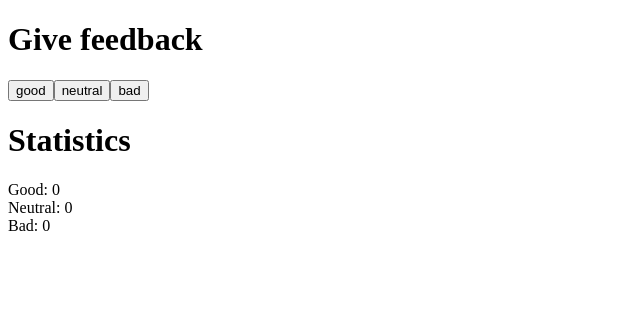
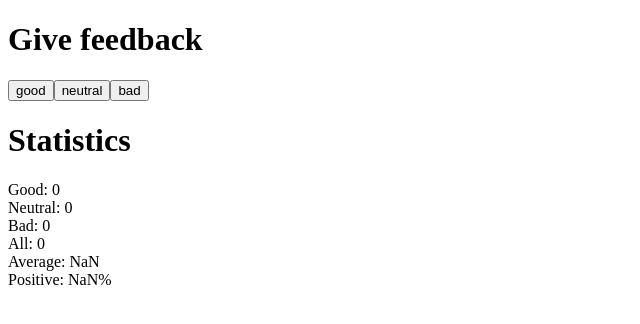
Before and after one commit to topinii/fullstackopen2021, a React (Create React App) app in the folder osa1/unicafe/: page / in a window 1280 px wide. Shown: the top 324 px of the page, without its empty margins (0-640 px from the left). Built offline with nearby package versions, Linux system fonts and the light colour scheme.

Commit message:
unicafe step2

```diff
--- a/osa1/unicafe/src/index.js
+++ b/osa1/unicafe/src/index.js
@@ -26,7 +26,10 @@ const App = () => {
         <div>
           Good: {good}<br />
           Neutral: {neutral}<br />
-          Bad: {bad}
+          Bad: {bad}<br />
+          All: {bad + good + neutral}<br />
+          Average: {((good) + (-bad)) / (bad + good + neutral)}<br />
+          Positive: {good / (bad + good + neutral)}%
         </div>
       </div>
     </div>
```
